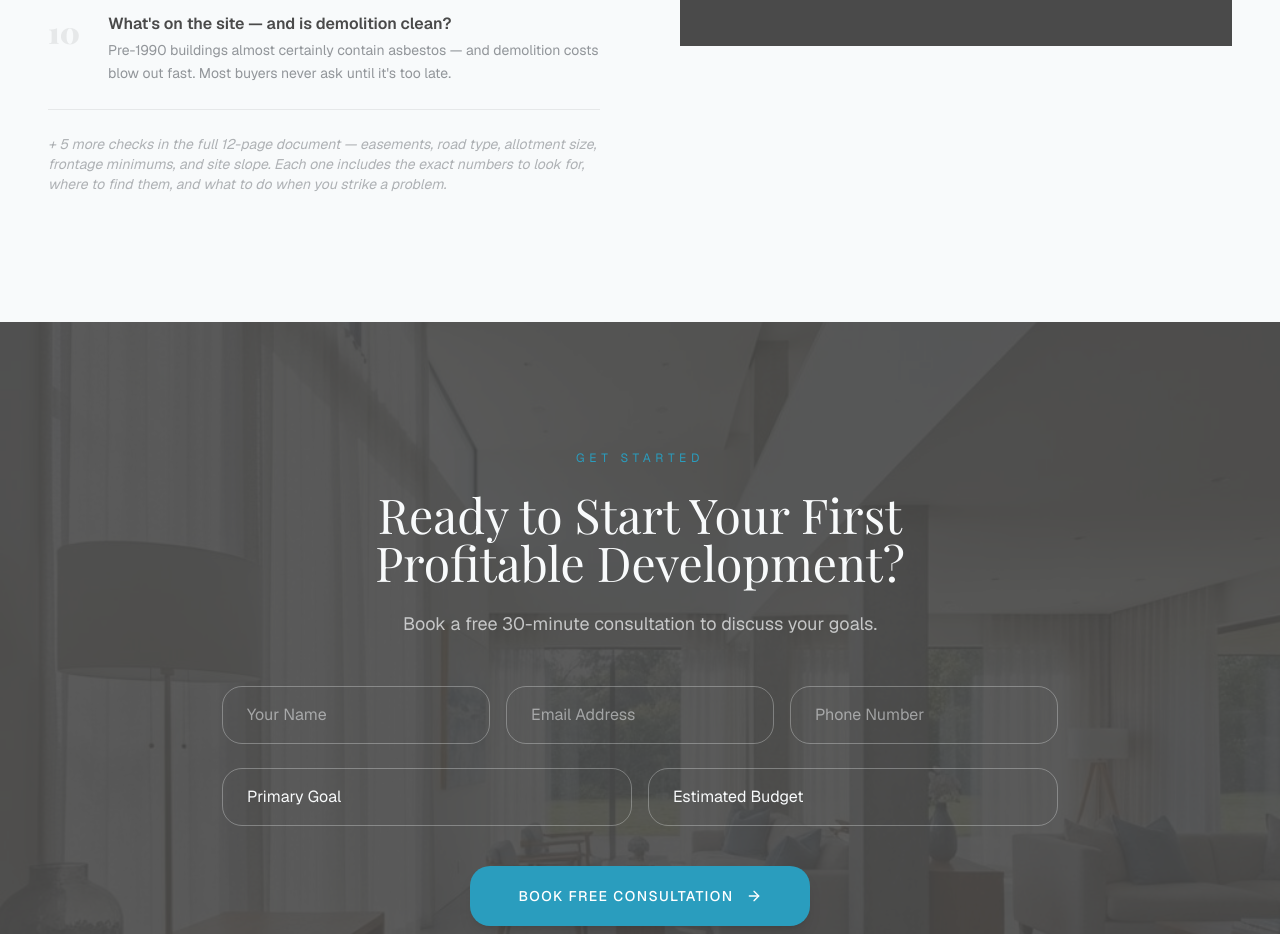
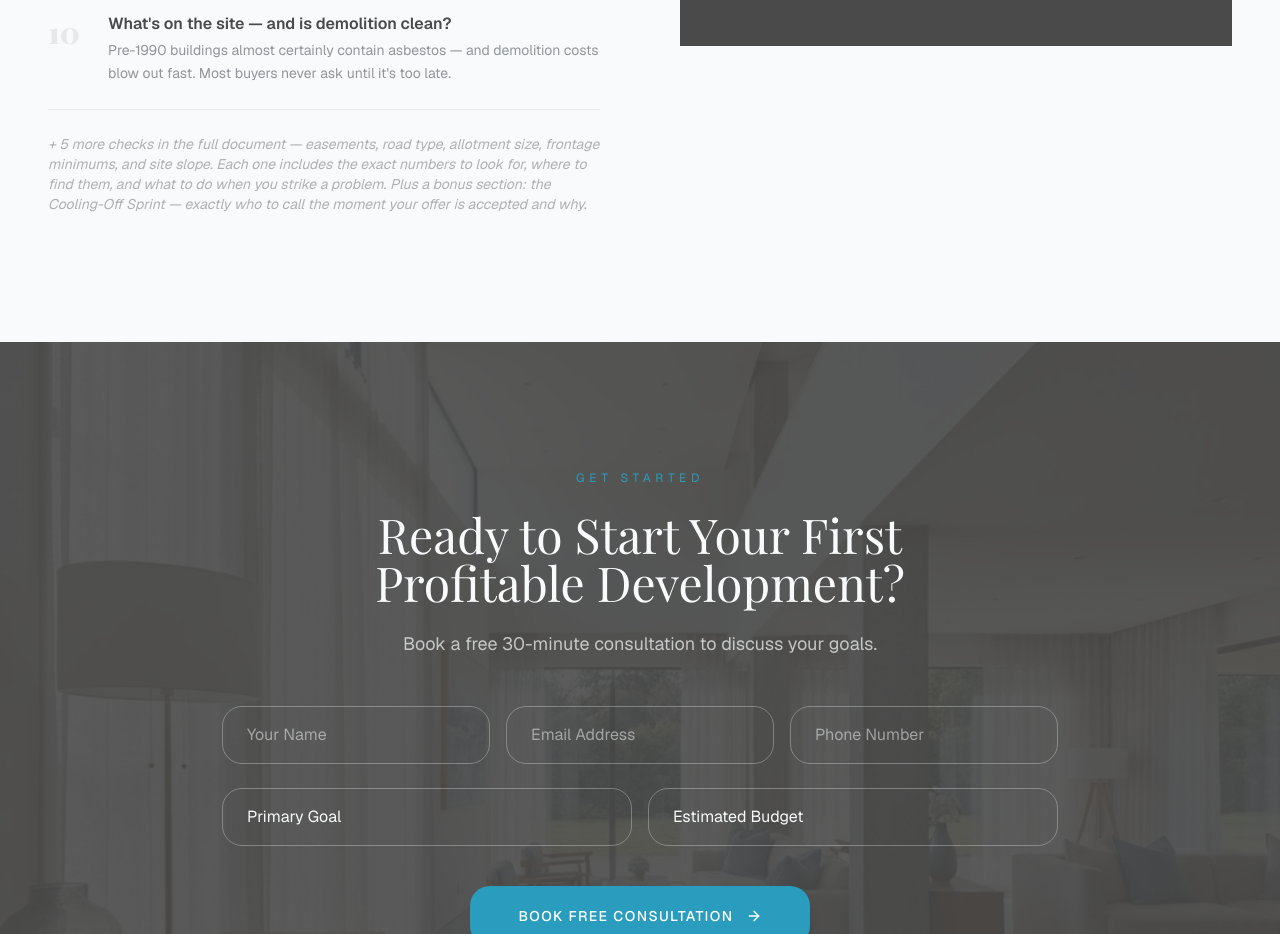
Before and after one commit to mooreconsultants/test_mooreconsultants, a Next.js app: page / in a window 1280 px wide. Shown: the part 10680-11614 px from the top of the page. Built offline with nearby package versions, Linux system fonts and the light colour scheme; a web font is replaced by a local one.

Commit message:
Fix footnote: remove incorrect page count, add Cooling-Off Sprint mention
Co-Authored-By: Claude Sonnet 4.6 <noreply@anthropic.com>

```diff
--- a/components/checklist-section.tsx
+++ b/components/checklist-section.tsx
@@ -95,7 +95,7 @@ export function ChecklistSection() {
               ))}
               <div className="border-t border-moore-navy/10 pt-6">
                 <p className="text-moore-charcoal/40 text-sm italic">
-                  + 5 more checks in the full 12-page document — easements, road type, allotment size, frontage minimums, and site slope. Each one includes the exact numbers to look for, where to find them, and what to do when you strike a problem.
+                  + 5 more checks in the full document — easements, road type, allotment size, frontage minimums, and site slope. Each one includes the exact numbers to look for, where to find them, and what to do when you strike a problem. Plus a bonus section: the Cooling-Off Sprint — exactly who to call the moment your offer is accepted and why.
                 </p>
               </div>
             </div>
```
